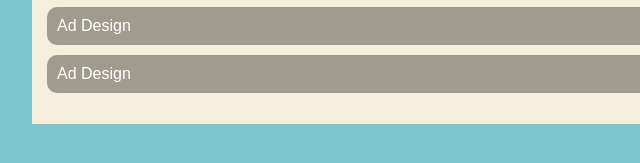
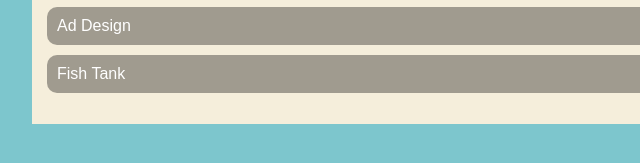
Before and after one commit to leozhu12/leozhu12.github.io, a plain HTML site: page portfolio.html in a window 1280 px wide. Shown: the part 485-648 px from the top of the page, 208-848 px from the left. Drawn offline with Linux system fonts and the light colour scheme.

Commit message:
Changed name

```diff
--- a/portfolio.html
+++ b/portfolio.html
@@ -45,7 +45,7 @@
                 <a href="https://www.khanacademy.org/computer-programming/spin-off-of-project-ad-design/5593539726655488"  target="_blank">Ad Design</a>
             </li>
             <li>
-                <a href="https://www.khanacademy.org/computer-programming/spin-off-of-spin-off-of-spin-off-of-spin-off-of-spin-off-of-project-fish-tank/5837590008283136"  target="_blank">Ad Design</a>
+                <a href="https://www.khanacademy.org/computer-programming/spin-off-of-spin-off-of-spin-off-of-spin-off-of-spin-off-of-project-fish-tank/5837590008283136"  target="_blank">Fish Tank</a>
             </li>
               </ul>
          </div>
```
